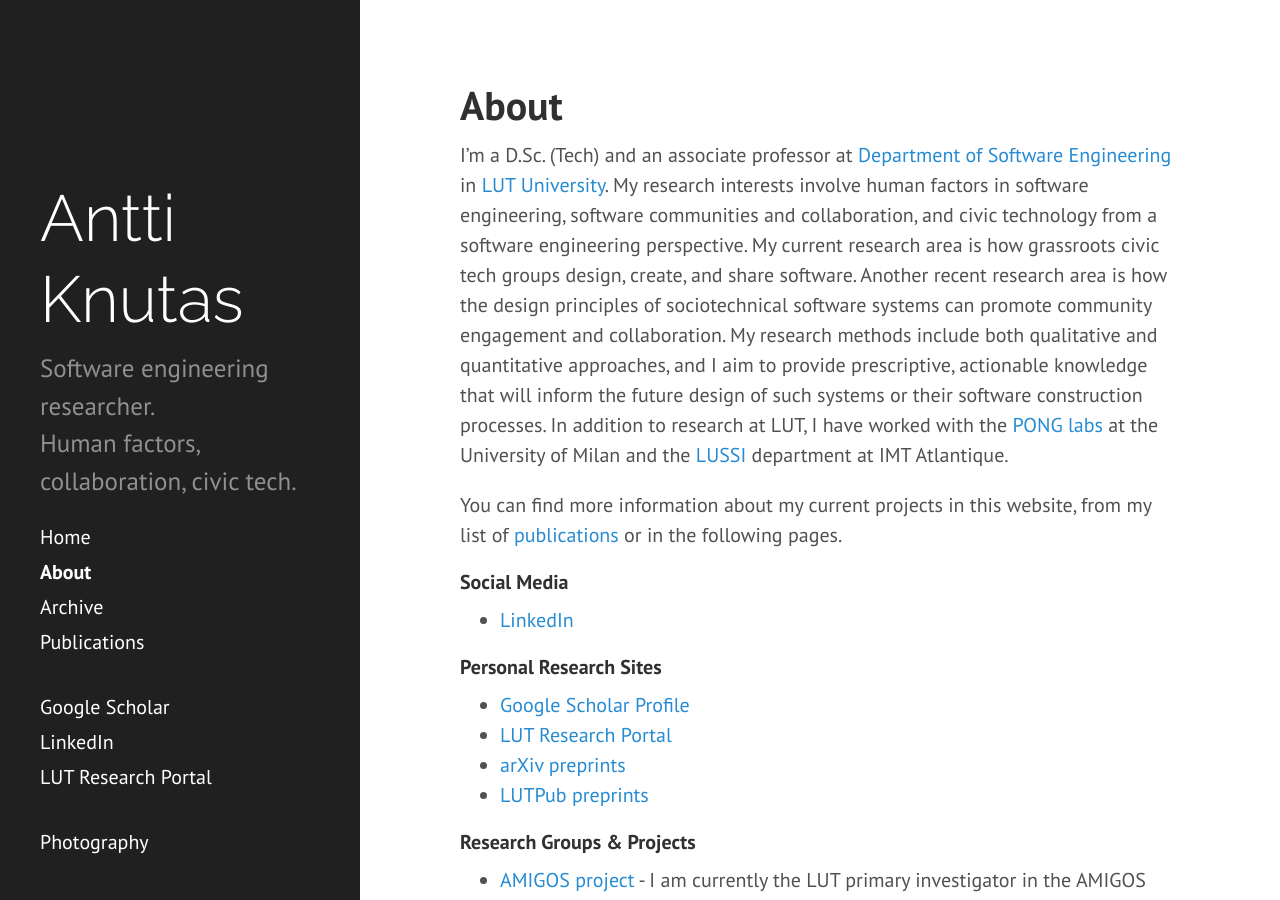
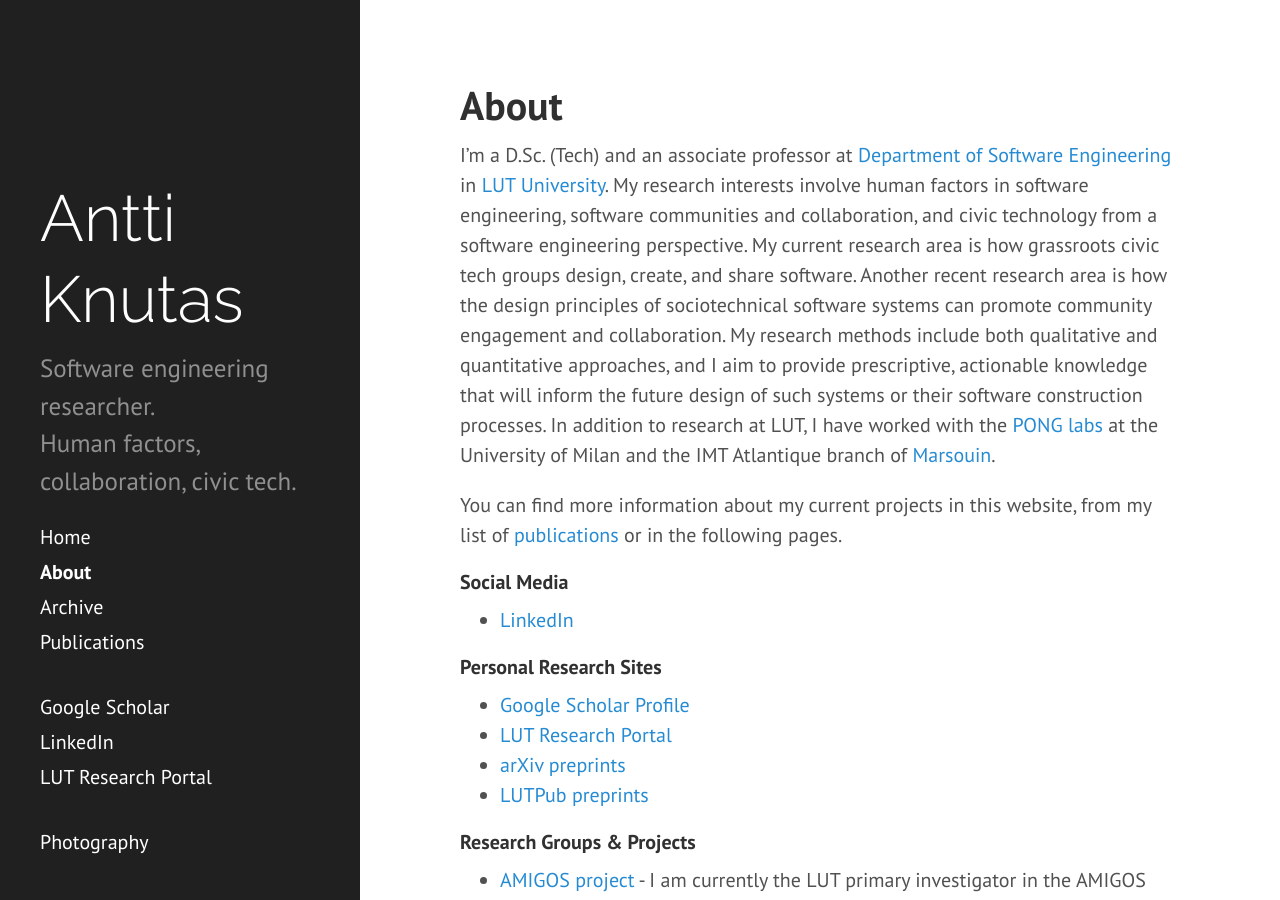
Before and after one commit to aknutas/aknutas.github.io, a Jekyll site: the page built from about.md, in a window 1280 px wide and 900 px high. Built offline with Jekyll 4.4.1, drawn with Linux system fonts in a browser that asks for light colours.

Commit message:
Update about.md

```diff
--- a/about.md
+++ b/about.md
@@ -3,7 +3,7 @@ layout: page
 title: About
 ---
 
-I'm a D.Sc. (Tech) and an associate professor at [Department of Software Engineering](https://www.lut.fi/en/about-lut/faculties/lut-school-engineering-science/software-engineering) in [LUT University](http://www.lut.fi/). My research interests involve human factors in software engineering, software communities and collaboration, and civic technology from a software engineering perspective. My current research area is how grassroots civic tech groups design, create, and share software. Another recent research area is how the design principles of sociotechnical software systems can promote community engagement and collaboration. My research methods include both qualitative and quantitative approaches, and I aim to provide prescriptive, actionable knowledge that will inform the future design of such systems or their software construction processes. In addition to research at LUT, I have worked with the [PONG labs](https://pong.di.unimi.it/) at the University of Milan and the [LUSSI](https://www.imt-atlantique.fr/en/about/departments/logic-uses-social-sciences-information) department at IMT Atlantique.
+I'm a D.Sc. (Tech) and an associate professor at [Department of Software Engineering](https://www.lut.fi/en/about-lut/faculties/lut-school-engineering-science/software-engineering) in [LUT University](http://www.lut.fi/). My research interests involve human factors in software engineering, software communities and collaboration, and civic technology from a software engineering perspective. My current research area is how grassroots civic tech groups design, create, and share software. Another recent research area is how the design principles of sociotechnical software systems can promote community engagement and collaboration. My research methods include both qualitative and quantitative approaches, and I aim to provide prescriptive, actionable knowledge that will inform the future design of such systems or their software construction processes. In addition to research at LUT, I have worked with the [PONG labs](https://pong.di.unimi.it/) at the University of Milan and the IMT Atlantique branch of [Marsouin](https://www.marsouin.org/article625.html).
 
 You can find more information about my current projects in this website, from my list of [publications](/publications/) or in the following pages.
 
```
